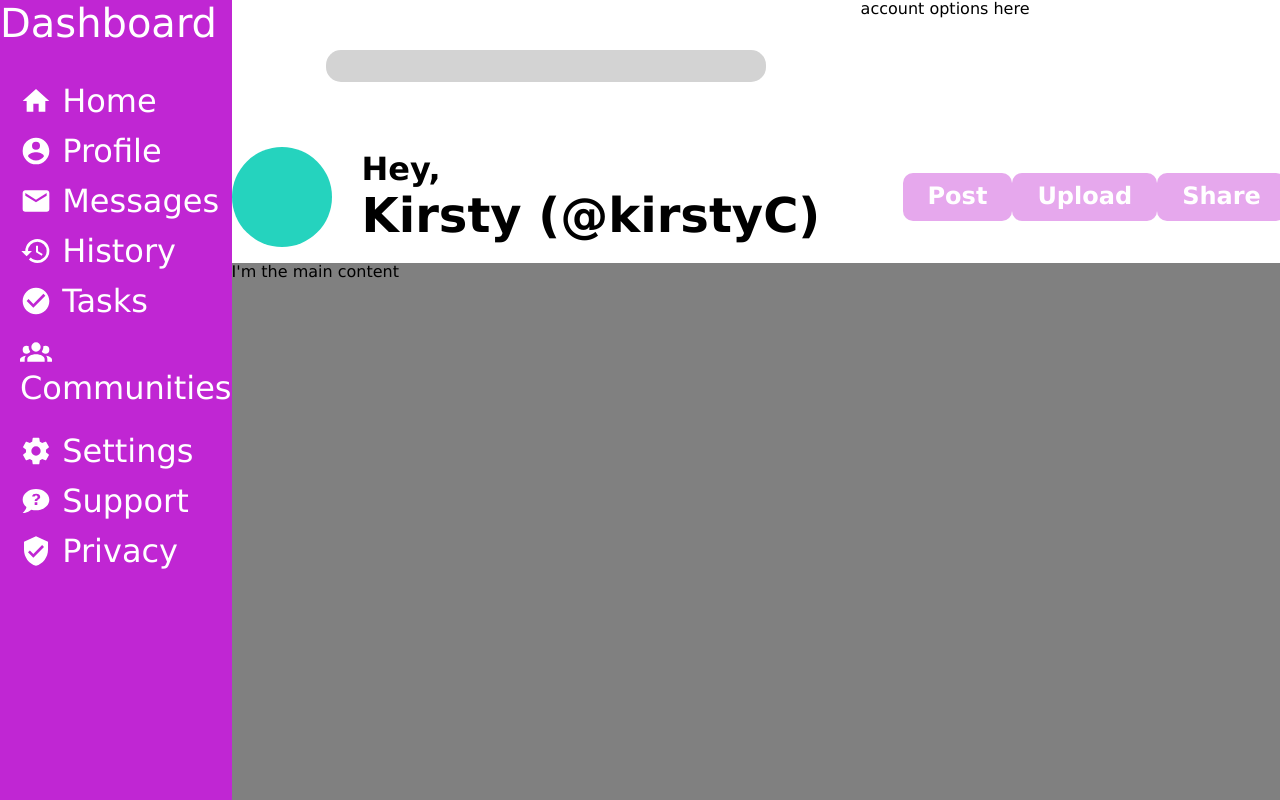
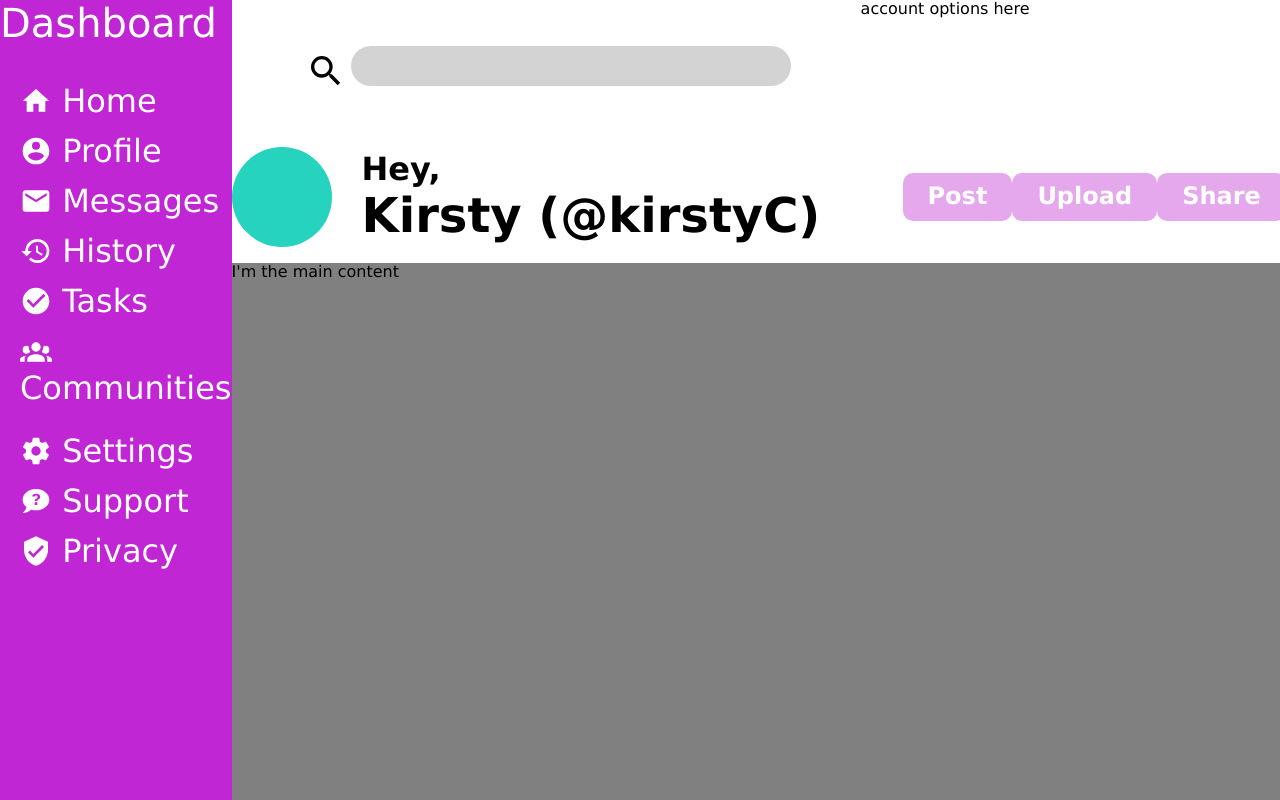
Before and after one commit to s-cassidy/odin-admin-dashboard, a plain HTML site: page index.html in a window 1280 px wide. Drawn offline with Linux system fonts and the light colour scheme.

Commit message:
Add search icon and styling

```diff
--- a/index.html
+++ b/index.html
@@ -99,6 +99,11 @@
     <div class="header">
 
       <div class="search-container">
+        <svg class="search-icon" xmlns="http://www.w3.org/2000/svg" viewBox="0 0 24 24">
+          <title>magnify</title>
+          <path
+            d="M9.5,3A6.5,6.5 0 0,1 16,9.5C16,11.11 15.41,12.59 14.44,13.73L14.71,14H15.5L20.5,19L19,20.5L14,15.5V14.71L13.73,14.44C12.59,15.41 11.11,16 9.5,16A6.5,6.5 0 0,1 3,9.5A6.5,6.5 0 0,1 9.5,3M9.5,5C7,5 5,7 5,9.5C5,12 7,14 9.5,14C12,14 14,12 14,9.5C14,7 12,5 9.5,5Z" />
+        </svg>
         <input type="search" name="search" id="search" value="">
       </div>
 
--- a/style.css
+++ b/style.css
@@ -74,16 +74,26 @@ a.sidebar-link {
 
 input {
 
-  height: 2rem;
+  height: 2.5rem;
+  font-size: 2rem;
   width: 70%;
-  border-radius:  15px;
+  border-radius:  1.25rem;
   border: none;
+  padding: 20px;
   background-color: lightgrey;
 }
 
 
 .acct-opts-container {
   grid-area: 1 / 2 / span 1 / span 1;
+}
+
+.search-icon {
+  height: 2.5rem;
+  width: 2.5rem;
+  margin: 5px;
+  position: relative;
+  top: 5px;
 }
 
 .welcome-container {
```
